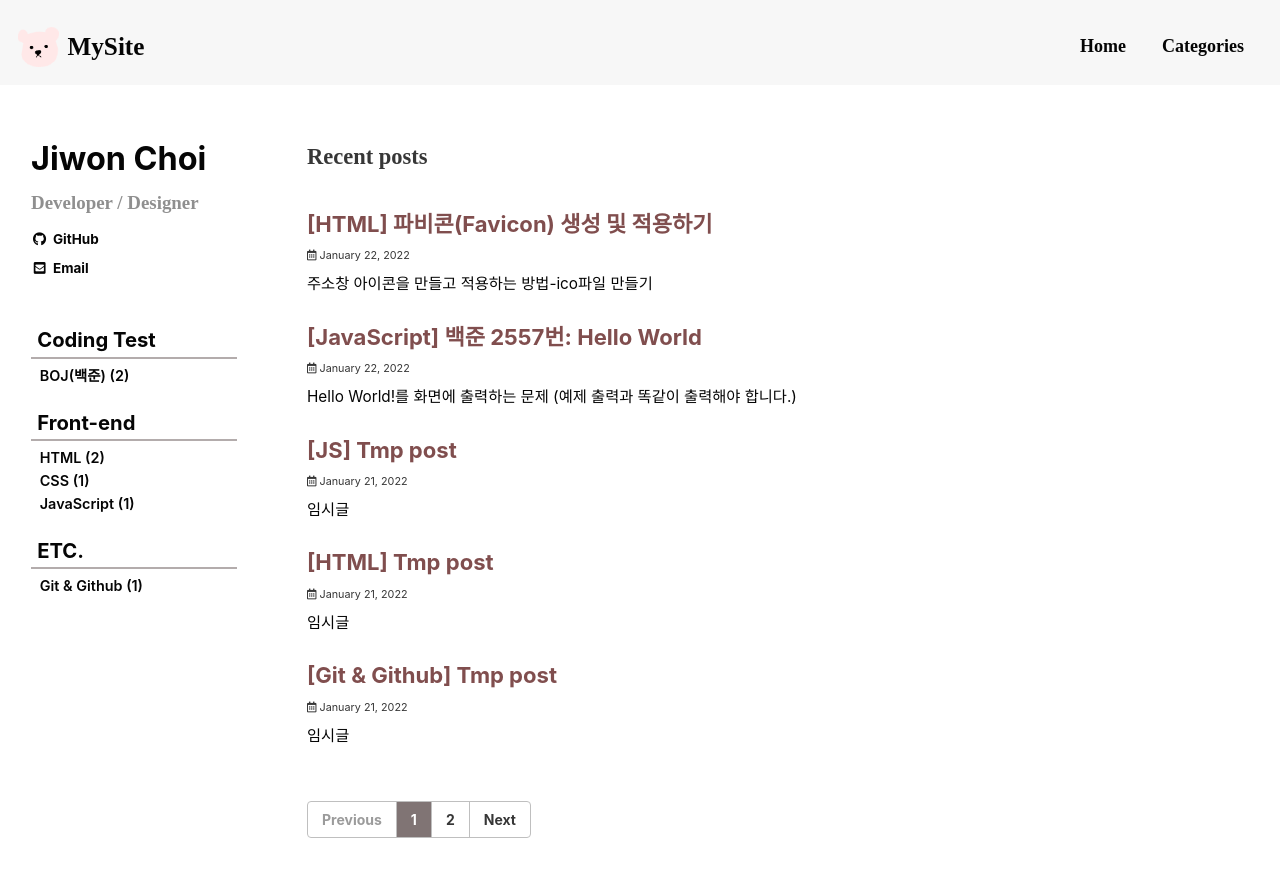
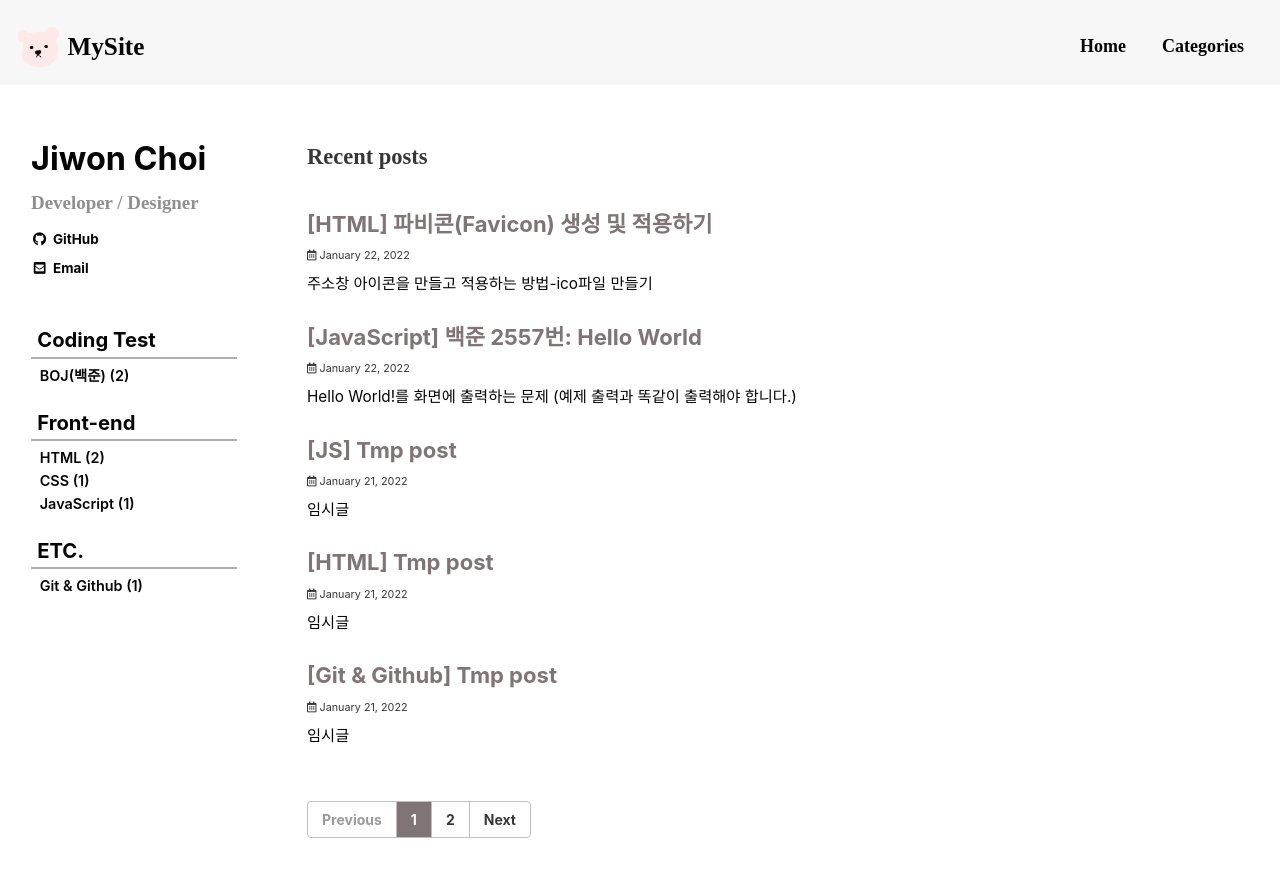
Before and after one commit to jc15853/jc15853.github.io, a Jekyll site: the page built from index.html, in a window 1280 px wide and 900 px high. Shown: the top 877 px of the window. Built offline with Jekyll 4.4.1, drawn with Linux system fonts in a browser that asks for light colours; cached includes are drawn as plain includes; some web fonts are replaced; the list of posts is cut into pages by our own code.

Commit message:
Edit page__meta

```diff
--- a/_includes/page__meta.html
+++ b/_includes/page__meta.html
@@ -9,10 +9,11 @@
       </span>
     {% endif %}
 
-    <!--
+
     {% if page.last_modified_at and document.show_date %}<span class="page__meta-sep"></span>{% endif %}
 
     {% include page__date.html %}<br>
+    <!--
     {% include page__taxonomy.html %}
 
 
--- a/_layouts/default.html
+++ b/_layouts/default.html
@@ -12,7 +12,7 @@
   <head>
     <style>
       ::-webkit-scrollbar{
-        width: 10px;
+        width: 15px;
         height: 10px;
       }
 
@@ -25,14 +25,14 @@
       }
 
       ::-webkit-scrollbar-thumb:hover {
-        width: 10px;
+        width: 15px;
         height: 20px;
-        background-color: rgba(190, 190, 190, 0.4);
+        background-color: rgba(190, 190, 190, 0.6);
         border-radius: 5px;
       }
 
       ::-webkit-scrollbar-track:hover {
-        width: 10px;
+        width: 15px;
         background-color: rgba(150, 150, 150, 0.2);
         border-radius: 5px;
         /* background: transparent; */
--- a/_layouts/single.html
+++ b/_layouts/single.html
@@ -44,14 +44,12 @@
         {% if page.link %}<div><a href="{{ page.link }}" class="btn btn--primary">{{ site.data.ui-text[site.locale].ext_link_label | default: "Direct Link" }}</a></div>{% endif %}
       </section>
 
-      <!--
       <footer class="page__meta">
         {% if site.data.ui-text[site.locale].meta_label %}
           <h4 class="page__meta-title">{{ site.data.ui-text[site.locale].meta_label }}</h4>
         {% endif %}
         {% include page__taxonomy.html %}
       </footer>
-      -->
 
       {% if page.share %}{% include social-share.html %}{% endif %}
 
--- a/_sass/minimal-mistakes/skins/_plum.scss
+++ b/_sass/minimal-mistakes/skins/_plum.scss
@@ -11,7 +11,7 @@
 $code-background-color-dark: rgba(185, 185, 185, 0.5) !default;
 $form-background-color: rgba(255, 255, 255, 0.527) !default;
 $footer-background-color: mix(#000, $background-color, 3%) !default;
-$link-color: #804E4E !default;
+$link-color: $primary-color !default;
 $link-color-hover: #5A8581 !default;
 $link-color-visited: mix(#000, $link-color, 15%) !default;
 $masthead-link-color: $text-color !default;
```
